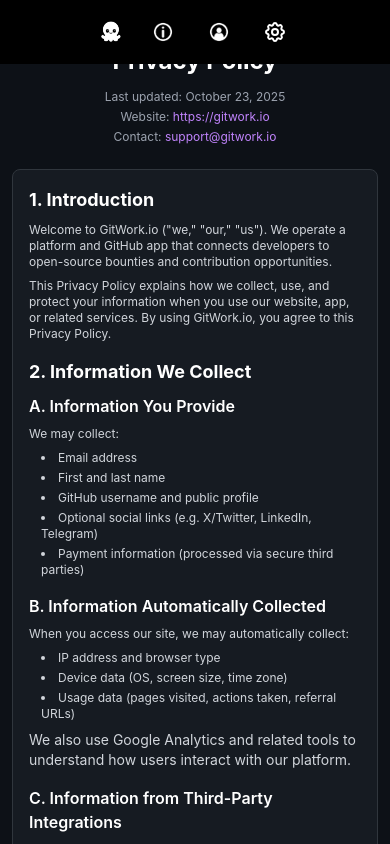
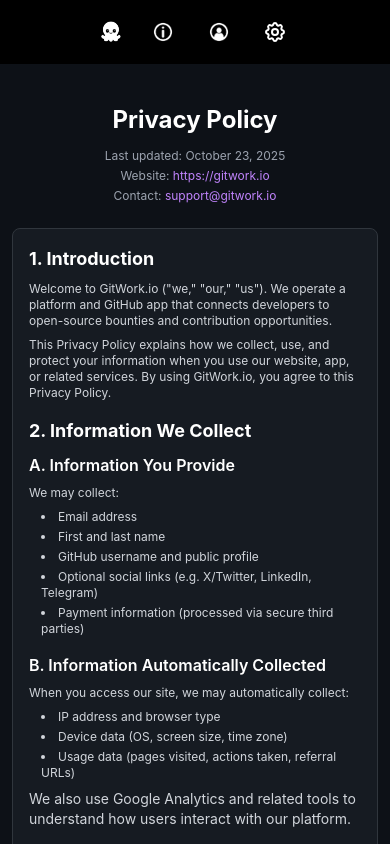
Before and after one commit to stefisha/GitWork, a React (Vite) app in the folder gitwork-front/: page /privacy in a window 390 px wide. Built offline with nearby package versions, Linux system fonts and the light colour scheme; no server answers.

Commit message:
fix privacy page header visibility and remove bottom border on mobile

```diff
--- a/gitwork-front/src/components/MainLayout.jsx
+++ b/gitwork-front/src/components/MainLayout.jsx
@@ -55,7 +55,7 @@ const MainLayout = () => {
       {/* Main Content Area */}
       <div className="flex-1 overflow-auto flex flex-col">
         {/* Header with Sign In/Out - Hide Sign In on mobile, always show Sign Out when logged in */}
-        <header className="flex justify-end items-center p-2 sm:p-3 md:p-4 border-b sm:border-b-0" style={{ background: '#0d1117', borderColor: '#30363d' }}>
+        <header className="flex justify-end items-center p-2 sm:p-3 md:p-4" style={{ background: '#0d1117' }}>
           {!isLoading && (
             <>
               {isAuthenticated ? (
--- a/gitwork-front/src/pages/HomePage.jsx
+++ b/gitwork-front/src/pages/HomePage.jsx
@@ -21,9 +21,10 @@ const HomePage = () => {
 
   return (
     <div
-      className="min-h-screen flex flex-col items-center justify-center p-4 sm:p-8 pb-20 sm:pb-32 relative overflow-x-hidden"
+      className="min-h-screen flex flex-col items-center justify-center p-4 sm:p-8 pb-24 sm:pb-32 relative overflow-x-hidden"
       style={{
-        background: '#0d1117'
+        background: '#0d1117',
+        borderBottom: 'none'
       }}
     >
       {/* Main Content */}
--- a/gitwork-front/src/pages/PrivacyPage.jsx
+++ b/gitwork-front/src/pages/PrivacyPage.jsx
@@ -2,7 +2,7 @@ import React from 'react';
 
 const PrivacyPage = () => {
   return (
-    <div className="min-h-screen p-3 sm:p-6 md:p-8 -mt-12 sm:-mt-16" style={{ background: '#0d1117' }}>
+    <div className="min-h-screen p-3 sm:p-6 md:p-8 pt-6 sm:pt-8" style={{ background: '#0d1117' }}>
       <div className="max-w-4xl mx-auto">
         {/* Header */}
         <div className="text-center mb-6 sm:mb-8 md:mb-12">
```
